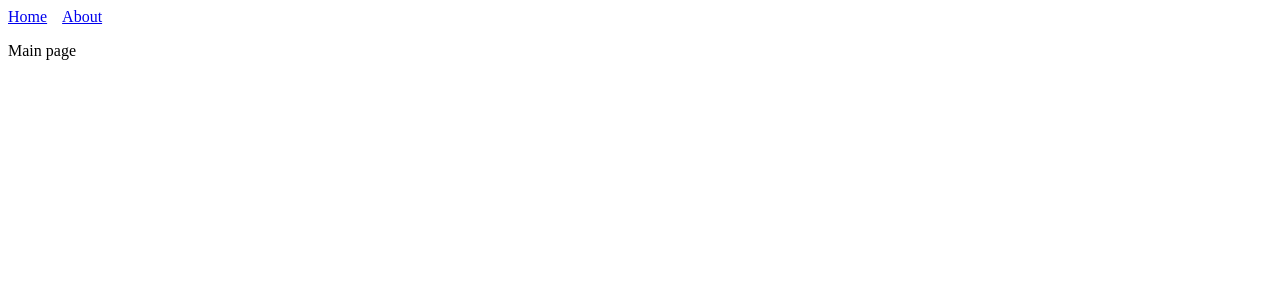
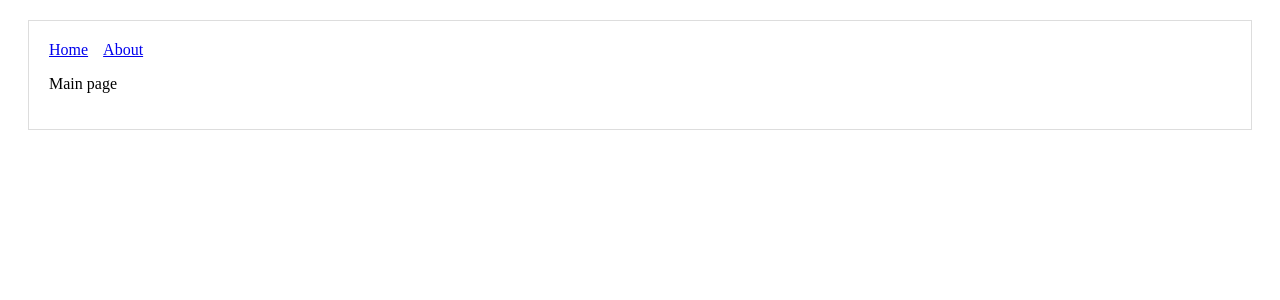
Before and after one commit to NikolasMelui/nextjs-test, a Next.js app: page / in a window 1280 px wide. Shown: the top 300 px of the page. Built offline with nearby package versions, Linux system fonts and the light colour scheme.

Commit message:
Add the Layout to the pages

```diff
--- a/pages/index.js
+++ b/pages/index.js
@@ -1,9 +1,10 @@
-import Header from "../components/Header";
+import Layout from "../components/MyLayout";
 
 const Index = () => (
   <div>
-    <Header />
-    <p>Main page</p>
+    <Layout>
+      <p>Main page</p>
+    </Layout>
   </div>
 );
 
```
Also changed, not shown: pages/about.js (+4 -3 lines).
